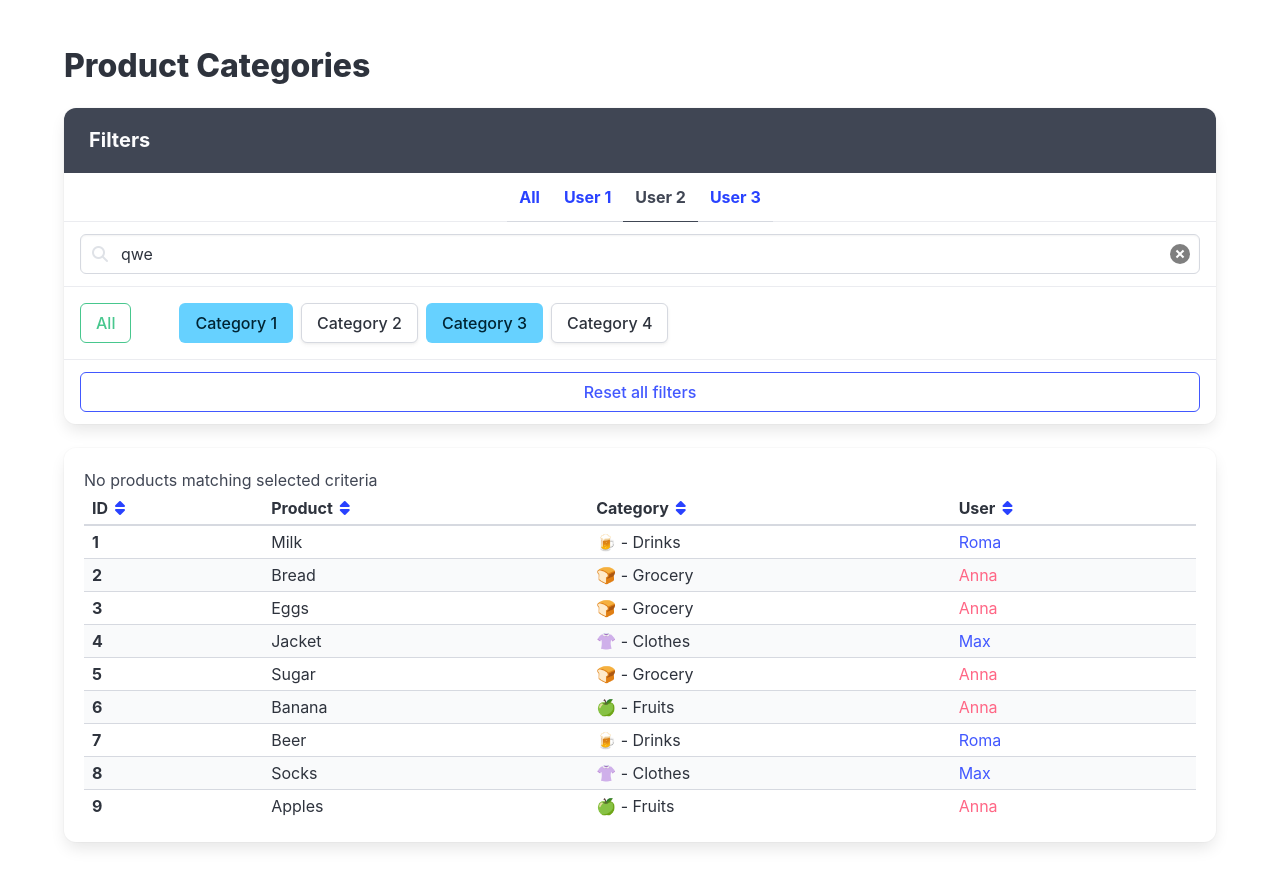
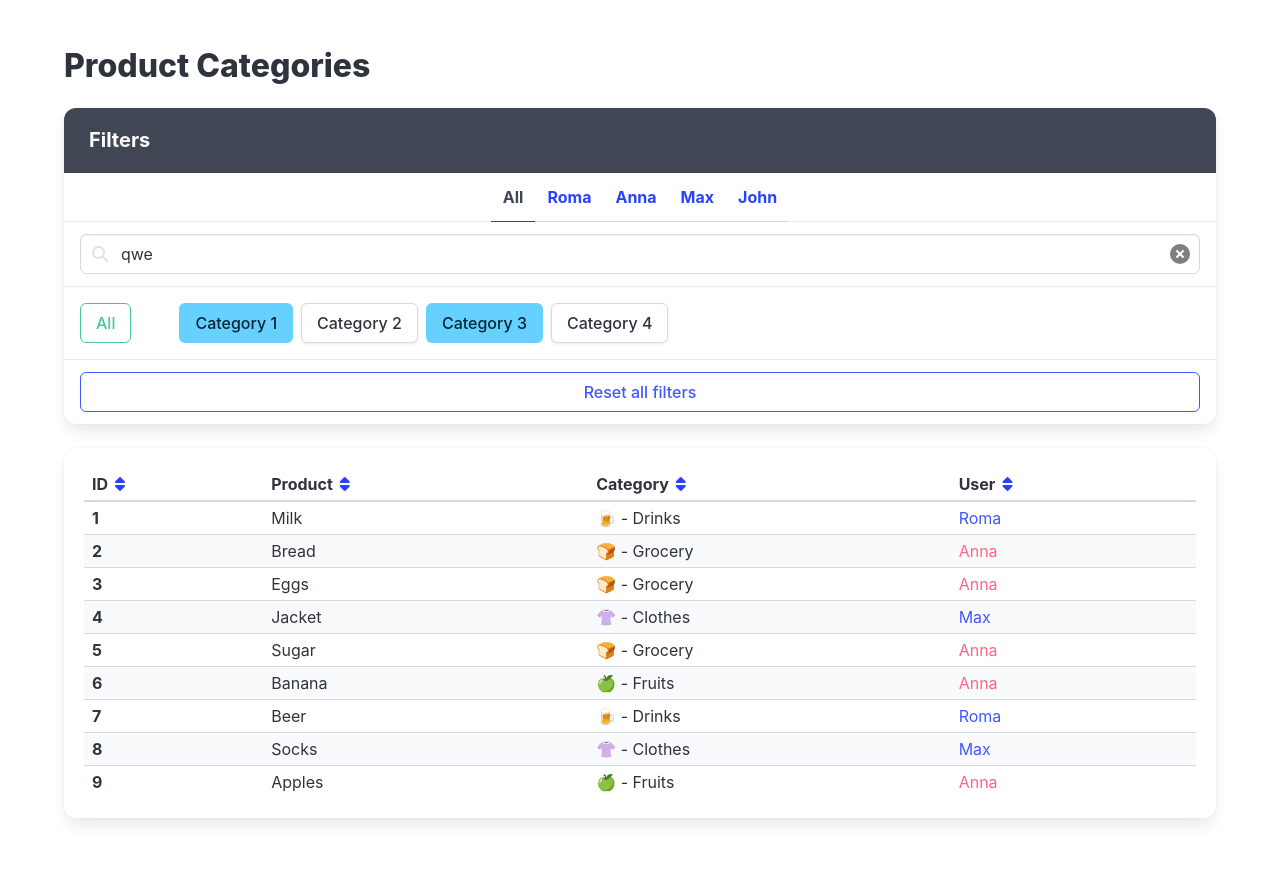
Before and after one commit to CyborgNinjaHat/fs_mar26_react-practice, a React (Vite) app: page / in a window 1280 px wide. Shown: the top 886 px of the page. Built offline with nearby package versions, Linux system fonts and the light colour scheme.

Commit message:
feat: implement user filtering

```diff
--- a/src/App.jsx
+++ b/src/App.jsx
@@ -1,5 +1,5 @@
 /* eslint-disable jsx-a11y/accessible-emoji */
-import React from 'react';
+import React, { useState } from 'react';
 import './App.scss';
 import classNames from 'classnames';
 
@@ -14,7 +14,7 @@ const findUserById = id => usersFromServer.find(user => user.id === id) || null;
 
 const products = productsFromServer.map(product => {
   const category = findCategoryById(product.categoryId);
-  const user = findUserById(category.ownerId);
+  const user = findUserById(category?.ownerId);
 
   return {
     ...product,
@@ -25,7 +25,24 @@ const products = productsFromServer.map(product => {
 
 const HEADERS = ['ID', 'Product', 'Category', 'User'];
 
-export const App = () => (
+const getPreparedProducts = (productsList, { selectedUser }) => {
+  let preparedProducts = [...productsList];
+
+  if (selectedUser) {
+    preparedProducts = preparedProducts.filter(
+      product => product.user.name === selectedUser.name,
+    );
+  }
+
+  return preparedProducts;
+};
+
+export const App = () => {
+  const [selectedUser, setSelectedUser] = useState(null);
+
+  const preparedProducts = getPreparedProducts(products, { selectedUser });
+
+  return (
     <div className="section">
       <div className="container">
         <h1 className="title">Product Categories</h1>
@@ -35,21 +52,30 @@ export const App = () => (
             <p className="panel-heading">Filters</p>
 
             <p className="panel-tabs has-text-weight-bold">
-            <a data-cy="FilterAllUsers" href="#/">
+              <a
+                data-cy="FilterAllUsers"
+                href="#/"
+                className={classNames({
+                  'is-active': !selectedUser,
+                })}
+                onClick={() => setSelectedUser(null)}
+              >
                 All
               </a>
 
-            <a data-cy="FilterUser" href="#/">
-              User 1
+              {usersFromServer.map(user => (
+                <a
+                  key={user.id}
+                  data-cy="FilterUser"
+                  href="#/"
+                  className={classNames({
+                    'is-active': user.id === selectedUser?.id,
+                  })}
+                  onClick={() => setSelectedUser(user)}
+                >
+                  {user.name}
                 </a>
-
-            <a data-cy="FilterUser" href="#/" className="is-active">
-              User 2
-            </a>
-
-            <a data-cy="FilterUser" href="#/">
-              User 3
-            </a>
+              ))}
             </p>
 
             <div className="panel-block">
@@ -123,10 +149,11 @@ export const App = () => (
         </div>
 
         <div className="box table-container">
+          {preparedProducts.length === 0 ? (
             <p data-cy="NoMatchingMessage">
               No products matching selected criteria
             </p>
-
+          ) : (
             <table
               data-cy="ProductTable"
               className="table is-striped is-narrow is-fullwidth"
@@ -149,7 +176,7 @@ export const App = () => (
               </thead>
 
               <tbody>
-            {products.map(product => (
+                {preparedProducts.map(product => (
                   <tr data-cy="Product" key={product.id}>
                     <td className="has-text-weight-bold" data-cy="ProductId">
                       {product.id}
@@ -173,7 +200,9 @@ export const App = () => (
                 ))}
               </tbody>
             </table>
+          )}
         </div>
       </div>
     </div>
   );
+};
```
Lines whose indentation alone changed are shown as unchanged.
